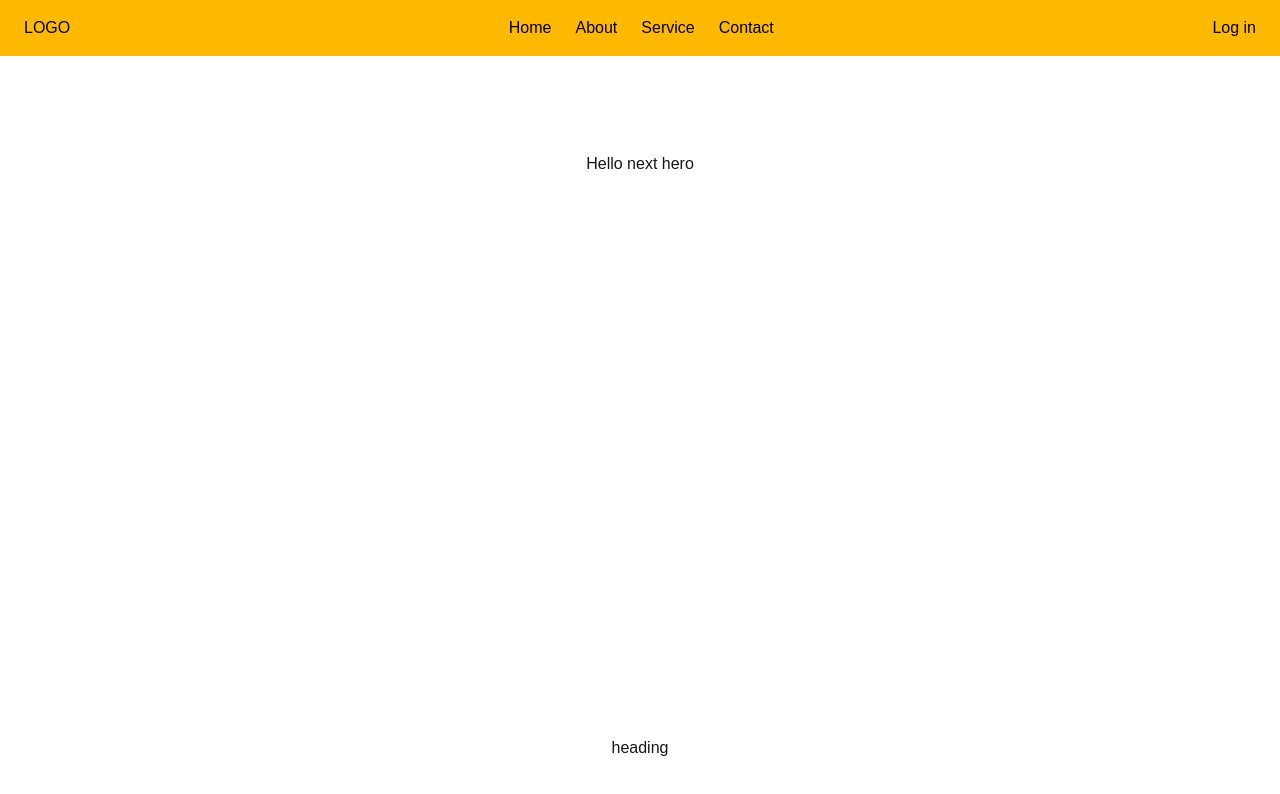
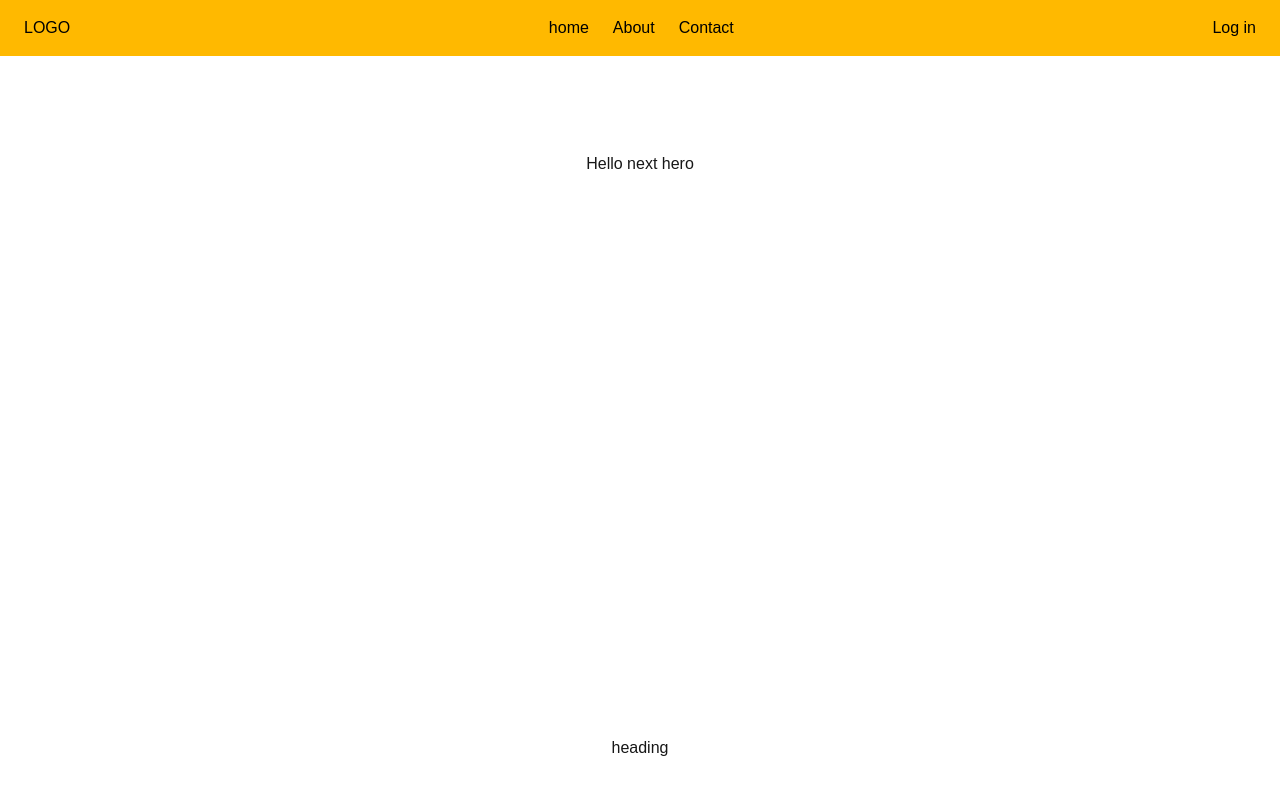
Before and after one commit to rahul3507/NextJS-Practice, a Next.js app: page / in a window 1280 px wide. Shown: the top 794 px of the page. Built offline with nearby package versions, Linux system fonts and the light colour scheme.

Commit message:
map the navbar links

```diff
--- a/src/components/Navbar.jsx
+++ b/src/components/Navbar.jsx
@@ -22,14 +22,11 @@ const Navbar = () => {
     <nav className="bg-amber-400 px-6 py-4 flex justify-between text-black">
       <h6 className="cursor-pointer">LOGO</h6>
       <ul className="flex gap-6">
-        <li className="cursor-pointer">
-          <Link href={"/"}>Home</Link>
-        </li>
-        <li className="cursor-pointer">
-          <Link href={"/about"}>About</Link>
-        </li>
-        <li className="cursor-pointer">Service</li>
-        <li className="cursor-pointer">Contact</li>
+        {links?.map((link) => (
+          <Link key={link.path} href={link.path}>
+            {link.title}
+          </Link>
+        ))}
       </ul>
       <button className="cursor-pointer">Log in</button>
     </nav>
```
